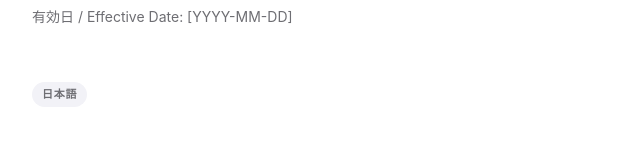
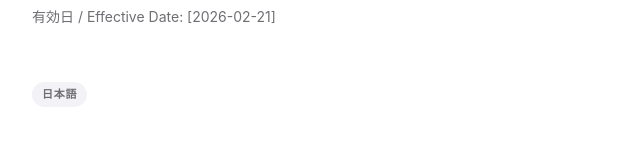
Before and after one commit to yas-2317/pp-TandC, a plain HTML site: page docs/privacy.html in a window 1280 px wide. Shown: the part 237-405 px from the top of the page, 178-818 px from the left. Drawn offline with Linux system fonts and the light colour scheme.

Commit message:
Update effective date in privacy policy

```diff
--- a/docs/privacy.html
+++ b/docs/privacy.html
@@ -111,7 +111,7 @@
   <header>
     <a class="back" href="index.html">&#8592; DarumaKnock Legal</a>
     <h1>プライバシーポリシー<br>Privacy Policy</h1>
-    <p class="meta">有効日 / Effective Date: [YYYY-MM-DD]</p>
+    <p class="meta">有効日 / Effective Date: [2026-02-21]</p>
   </header>
 
 
```
